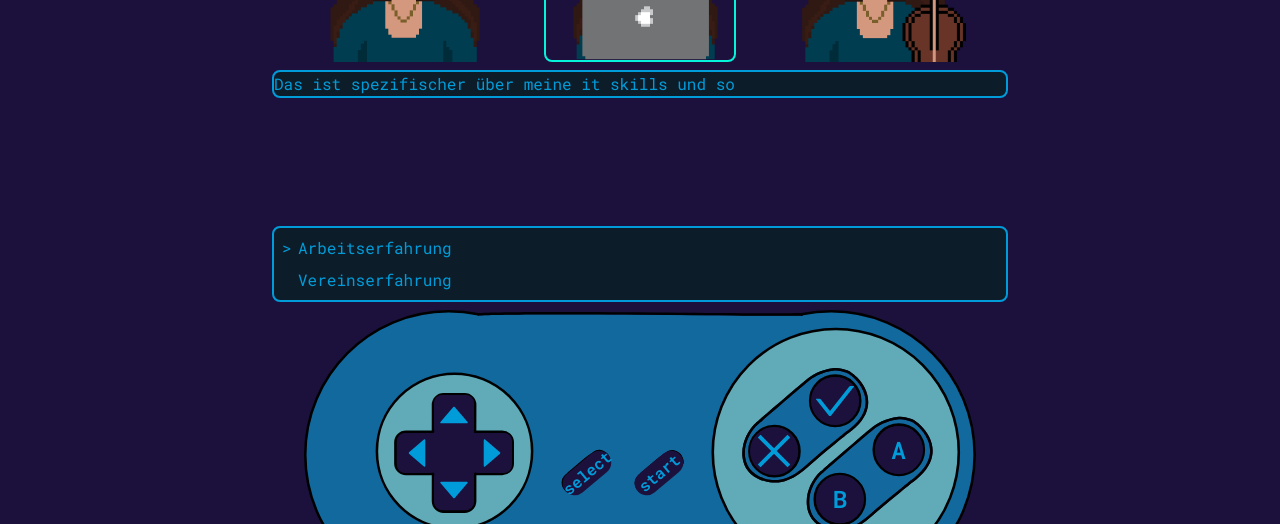
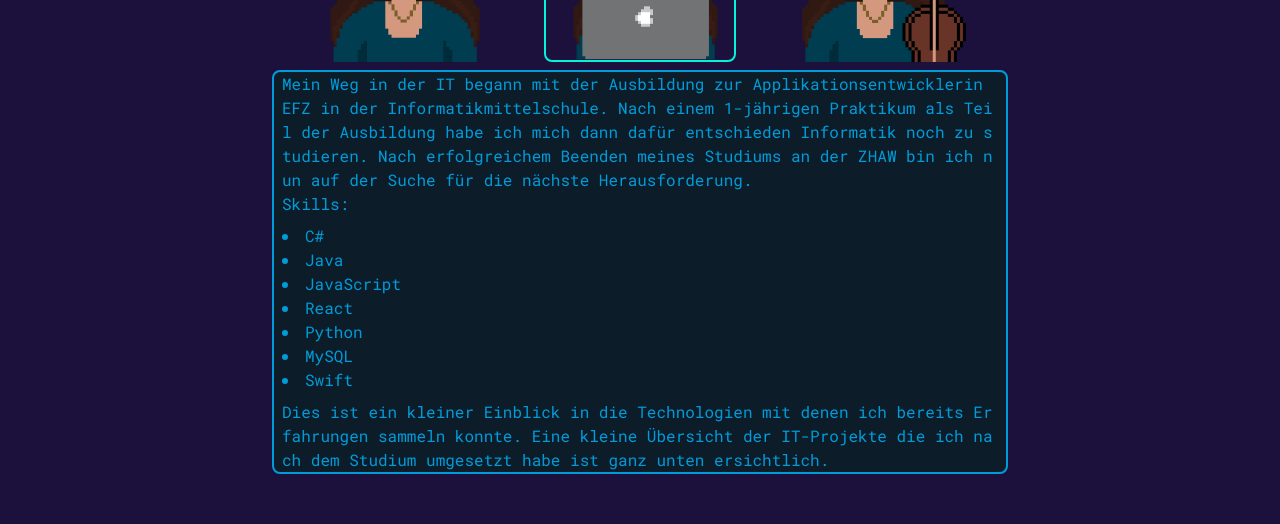
Before and after one commit to smuffels/portfolio, a React (Vite) app in the folder portfolio/: page / in a window 1280 px wide. Both pictures are taken after a click on the picture 640 px from the left and 209 px from the top of the page. Shown: the part 243-767 px from the top of the page. Built offline with nearby package versions, Linux system fonts and the light colour scheme.

Commit message:
fill in the it section of my aboutme

```diff
--- a/portfolio/src/data/translations.tsx
+++ b/portfolio/src/data/translations.tsx
@@ -5,12 +5,26 @@ export const translations = {
     projects: "Projekte",
 
     aboutme: {
-      aboutmee: "Hallo ich bins. Das ist ein kurzes aboutme",
-      aboutmeIt: "Das ist spezifischer über meine it skills und so",
-      hobbysIntro: "hobbys: ",
-      hobbys: ["geige spielen", "lesen", "sport", "kreative projekte"],
+      aboutmee:
+        "Hallo ich bin Céline, 25ig und gerade...... Was mich an der It besondbers anspricht ",
+      itIntro:
+        "Mein Weg in der IT begann mit der Ausbildung zur Applikationsentwicklerin EFZ in der Informatikmittelschule. Nach einem 1-jährigen Praktikum als Teil der Ausbildung habe ich mich dann dafür entschieden Informatik noch zu studieren. Nach erfolgreichem Beenden meines Studiums an der ZHAW bin ich nun auf der Suche für die nächste Herausforderung.",
+      itTitle: "Skills:",
+      itSkills: [
+        "C#",
+        "Java",
+        "JavaScript",
+        "React",
+        "Python",
+        "MySQL",
+        "Swift",
+      ],
+      itOutro:
+        "Dies ist ein kleiner Einblick in die Technologien mit denen ich bereits Erfahrungen sammeln konnte. Eine kleine Übersicht der IT-Projekte die ich nach dem Studium umgesetzt habe ist ganz unten ersichtlich.",
+      hobbysIntro: "Hobbys: ",
+      hobbys: ["Geige spielen", "Lesen", "Sport", "Kreative Projekte"],
       hobbysOutro:
-        "kreative Projekte umfasst einiges. Ob etwas basteln, programmieren, schneiden oder Visuals in Blender zu erstellen, so lange ich mich kreativ ausleben kann, mach ich es gern. Pluspunkt, wenn ich dabei einen neuen Skill lernen kann. Mit einigen Freunden konnte ich dieses Jahr ein eigenes Event organisieren. Einblicke darin sind hier ersichtlich:",
+        "Kreative Projekte umfasst einiges. Ob etwas basteln, programmieren, schneiden oder Visuals in Blender zu erstellen, so lange ich mich kreativ ausleben kann, mach ich es gern. Pluspunkt, wenn ich dabei einen neuen Skill lernen kann. Mit einigen Freunden konnte ich dieses Jahr ein eigenes Event organisieren. Einblicke darin sind hier ersichtlich:",
     },
 
     projectProgress: "Fortschritt: ",
@@ -41,7 +55,20 @@ export const translations = {
 
     aboutme: {
       aboutmee: "Hi, it's me. This is a short aboutme",
-      aboutmeIt: "This is more about me in It. Skills and maybe why i like it",
+      itIntro:
+        "My career in IT began with an EFZ apprenticeship as an applications developer at a secondary school specialising in computer science. Following a one-year work placement as part of the apprenticeship, I decided to go on to study computer science at university. Having successfully completed my degree at the ZHAW, I am now looking for my next challenge.",
+      itTitle: "Skills:",
+      itSkills: [
+        "C#",
+        "Java",
+        "JavaScript",
+        "React",
+        "Python",
+        "MySQL",
+        "Swift",
+      ],
+      itOutro:
+        "This is a brief insight into the technologies I have already gained experience with. A brief overview of the IT projects I have carried out since completing my degree can be found at the very bottom.",
       hobbysIntro: "hobbys: ",
       hobbys: ["playing the violin", "reading", "sports", "creative projects"],
       hobbysOutro:
--- a/portfolio/src/sections/Aboutme.tsx
+++ b/portfolio/src/sections/Aboutme.tsx
@@ -44,7 +44,20 @@ function Aboutme({ t }: { t: Translation }) {
       </div>
       <div className="bg-elementbg mx-auto rounded-lg border-2 border-default w-full md:w-184 break-all">
         {selectedAboutme == buttons.aboutme && <p>{t.aboutme.aboutmee}</p>}
-        {selectedAboutme == buttons.it && <p>{t.aboutme.aboutmeIt}</p>}
+        {selectedAboutme == buttons.it && (
+          <div className="ml-2 mr-2">
+            <p>{t.aboutme.itIntro}</p>
+            <p>{t.aboutme.itTitle}</p>
+            <ul className="list-disc list-inside text-left mt-2 mb-2">
+              {t.aboutme.itSkills.map((hobby: string, i: number) => (
+                <li key={i}>
+                  <span>{hobby}</span>
+                </li>
+              ))}
+            </ul>
+            <p>{t.aboutme.itOutro}</p>
+          </div>
+        )}
         {selectedAboutme == buttons.hobbys && (
           <div className="ml-2 mr-2">
             <p>{t.aboutme.hobbysIntro}</p>
```
